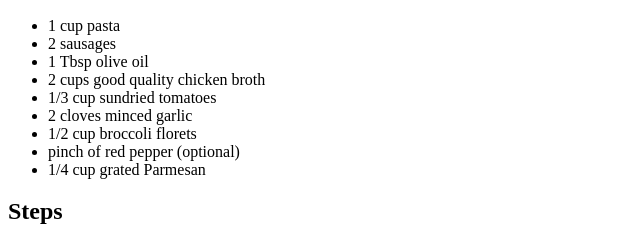
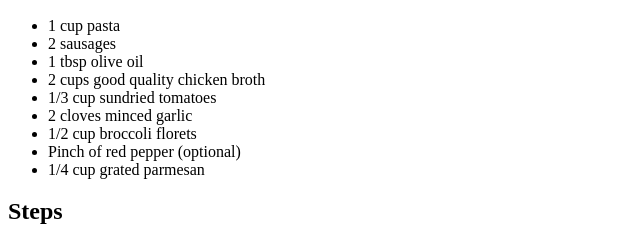
Before and after one commit to ansh577/odin-recipes, a plain HTML site: page recipes/one-pot-pasta.html in a window 1280 px wide. Shown: the part 789-1018 px from the top of the page, 0-640 px from the left. Drawn offline with Linux system fonts and the light colour scheme.

Commit message:
Updated grammar in recipes/one-pot-pasta.html
Change "Tbsp" to "tbsp", and fixed capitalization for better
consistency across pages.

```diff
--- a/recipes/one-pot-pasta.html
+++ b/recipes/one-pot-pasta.html
@@ -28,13 +28,13 @@
     <ul>
         <li>1 cup pasta</li>
         <li>2 sausages</li>
-        <li>1 Tbsp olive oil</li>
+        <li>1 tbsp olive oil</li>
         <li>2 cups good quality chicken broth</li>
         <li>1/3 cup sundried tomatoes</li>
         <li>2 cloves minced garlic</li>
         <li>1/2 cup broccoli florets</li>
-        <li>pinch of red pepper (optional)</li>
-        <li>1/4 cup grated Parmesan</li>
+        <li>Pinch of red pepper (optional)</li>
+        <li>1/4 cup grated parmesan</li>
     </ul>
 
     <h2>Steps</h2>
```
